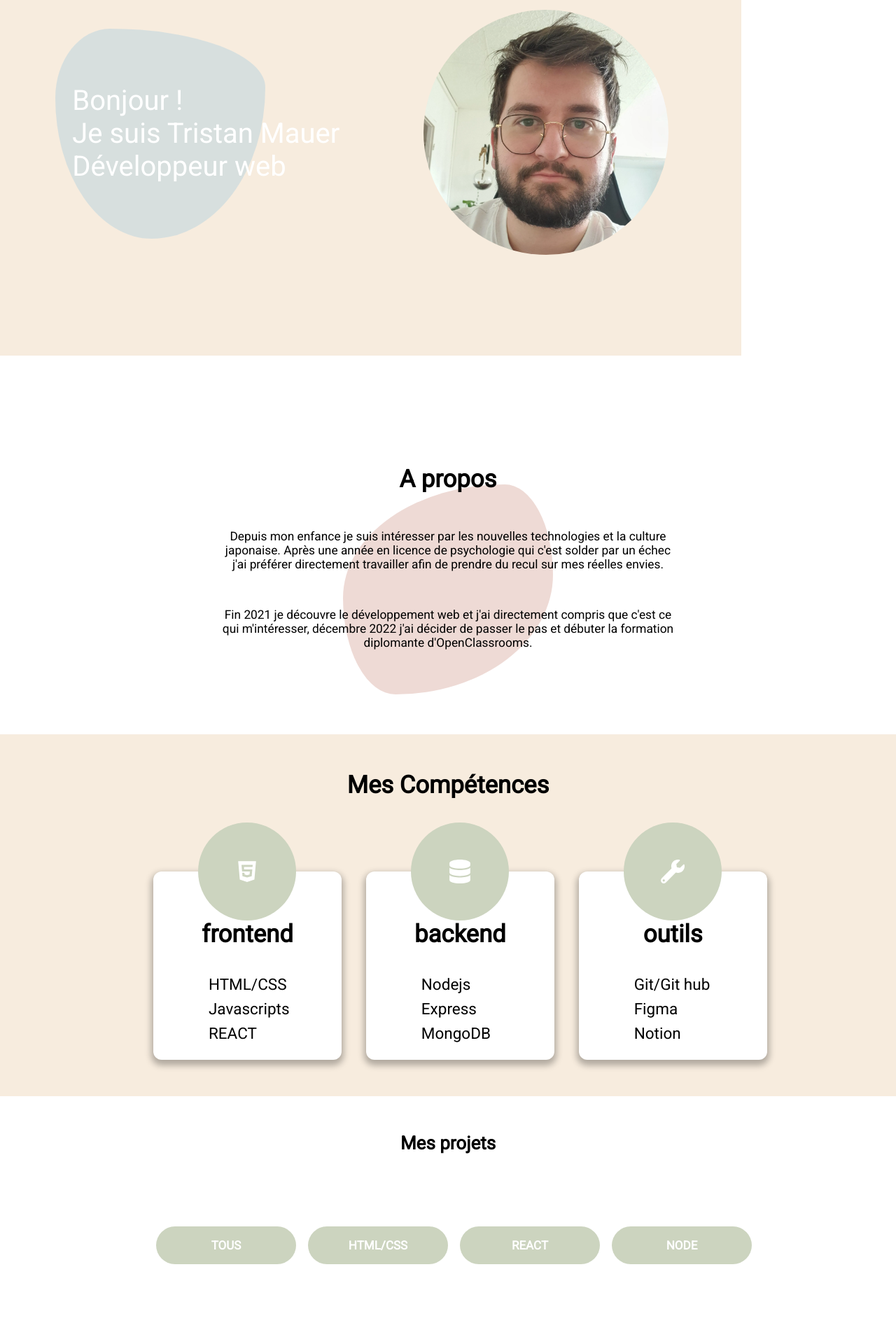
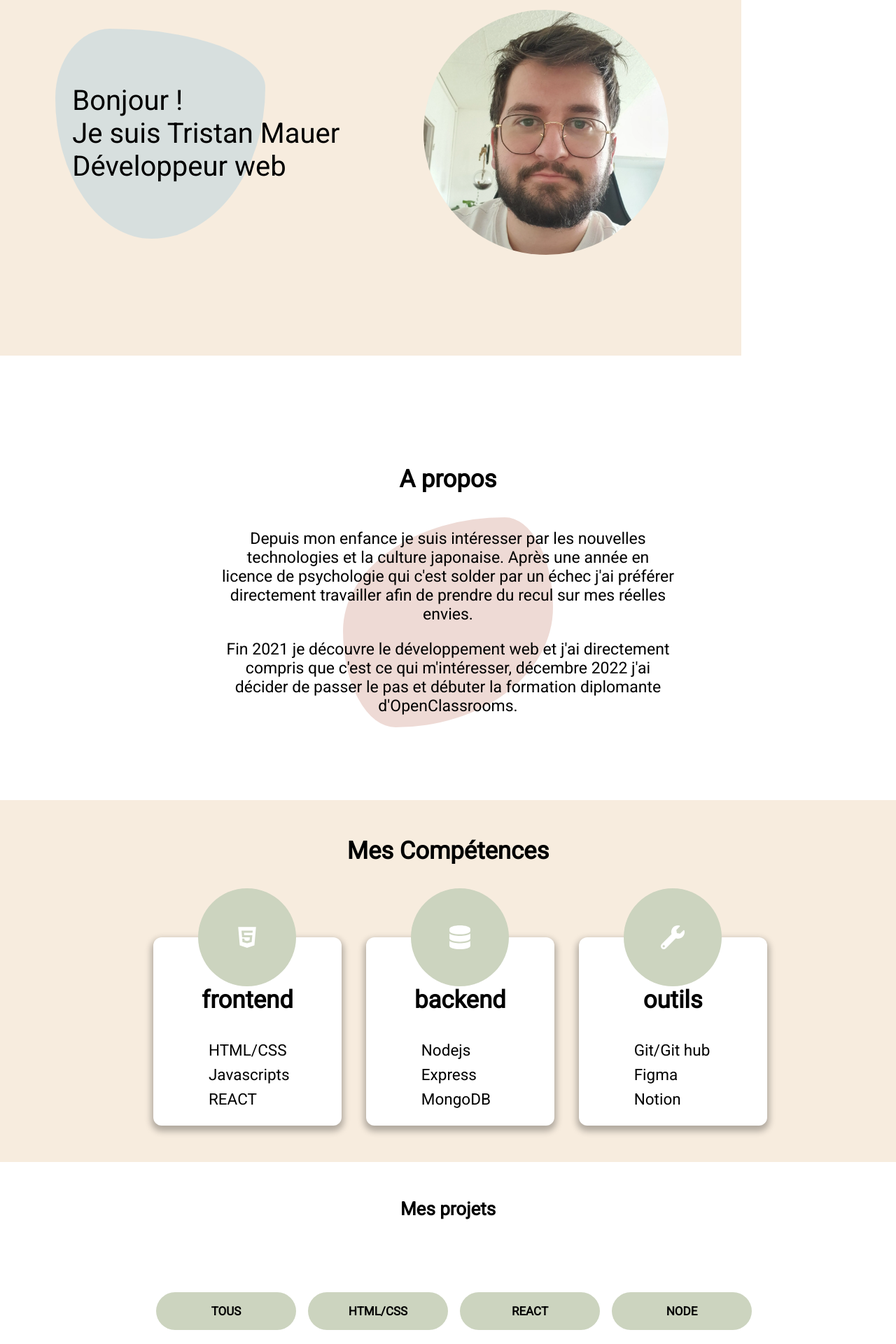
Before and after one commit to TristanMauer/Mon-PortFolio, a React (Create React App) app: page / in a window 1280 px wide. Shown: the part 300-2220 px from the top of the page at 70% size. Built offline with nearby package versions, Linux system fonts and the light colour scheme.

Commit message:
ajout modification

```diff
--- a/src/styles/App.scss
+++ b/src/styles/App.scss
@@ -13,6 +13,7 @@ body{
 
 button{
     background-color: $color-quinternary;
+    color: black;
     &:hover{
         background-color: $color-secondary;
         cursor: pointer;
--- a/src/styles/Apropos.scss
+++ b/src/styles/Apropos.scss
@@ -25,12 +25,18 @@
     position: relative;
     z-index: 1;
 }
+
 .apropos_p {
     z-index: 1;
+    font-size: 23px;
     position: relative;
     text-align: center;
     flex-wrap: wrap;
-    margin-top: 3em;
+    margin-top: 1em;
+
+    @media screen and ( max-width:763px) {
+        font-size: 17px;
+    }
 }
 .form{
     z-index: 0;
@@ -52,4 +58,5 @@
 }
 .apropos_from_conteneur{
     position: relative;
+    margin-top: 3em;
 }
--- a/src/styles/Filtres.scss
+++ b/src/styles/Filtres.scss
@@ -9,8 +9,6 @@
     &_bouton{
         padding: 1em;
         border-radius: 30px;
-        background-color: $color-quinternary;
-        color: white;
         border: none;
         margin-left: 1em;
         font-size: 17px;
--- a/src/styles/banner.scss
+++ b/src/styles/banner.scss
@@ -51,7 +51,7 @@
     z-index: 2;
     font-size: 40px;
     margin-right: 3em;
-    color: white;
+    color: black;
 
 
 }
@@ -59,6 +59,7 @@
 @media screen and (max-width:998px) {
     .banner_conteneur{
         width: 100%;
+        padding: 0;
         height: 350px;
     }
     .banner_profil{
@@ -75,7 +76,6 @@
 @media screen and (max-width:767px) {
     .banner_conteneur{
         @include flex(column-reverse, flex-end);
-        width: 100%;
         height:600px;
     }
     .banner_p{
--- a/src/styles/card.scss
+++ b/src/styles/card.scss
@@ -43,6 +43,7 @@
     height: 100%;
     border-radius: 10px;
     object-fit: cover;
+    object-position: center;
  }
 }
 .overlay {
--- a/src/styles/contacte.scss
+++ b/src/styles/contacte.scss
@@ -41,7 +41,5 @@
     border: none;
     width: 200px;
     font-size: 17px;
-
-    color: white;
     font-weight: bold;
 }
```
Also changed, not shown: 1 other file (tests, documents, lock files or other folders).
